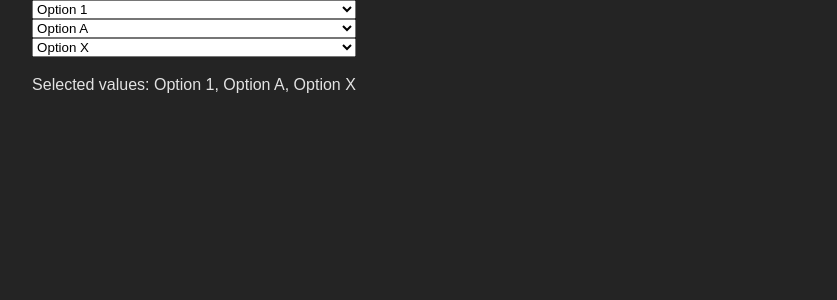
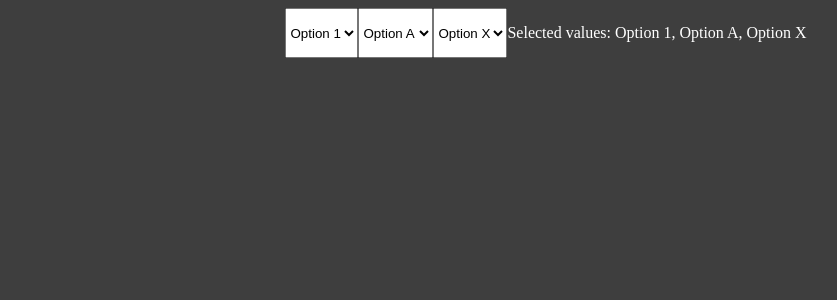
Before and after one commit to oravagamer/dotaznik, a Svelte app: page / in a window 1280 px wide. Shown: the top 300 px of the page, without its empty margins (94-931 px from the left). Built offline with nearby package versions, Linux system fonts and the light colour scheme.

Commit message:
Styles changed

```diff
--- a/src/App.svelte
+++ b/src/App.svelte
@@ -2,20 +2,14 @@
   import Select from "./lib/Select.svelte";
 </script>
 
-<div class="wrapper">
-  <main>
-    <Select />
-  </main>
-</div>
+<main>
+  <Select />
+</main>
 
 <style>
-  .wrapper {
-    display: flex;
-    justify-content: center;
-  }
   main {
     display: flex;
     justify-content: center;
-    flex-direction: column;
+    vertical-align: center;
   }
 </style>
--- a/src/app.css
+++ b/src/app.css
@@ -1,23 +1,9 @@
 :root {
-  font-family: Inter, Avenir, Helvetica, Arial, sans-serif;
-  font-size: 16px;
-  line-height: 24px;
-  font-weight: 400;
-
-  color-scheme: light dark;
-  color: rgba(255, 255, 255, 0.87);
-  background-color: #242424;
-
-  font-synthesis: none;
-  text-rendering: optimizeLegibility;
-  -webkit-font-smoothing: antialiased;
-  -moz-osx-font-smoothing: grayscale;
-  -webkit-text-size-adjust: 100%;
 }
 
 body {
-  font-family: Arial, sans-serif;
-  margin: 0;
-  padding: 0;
-  max-width: 36rem;
+  background-color: #3e3e3e;
+  display: block;
+  height: 100%;
+  color: white;
 }
```
Also changed, not shown: src/lib/Select.svelte (line endings or trailing spaces).
